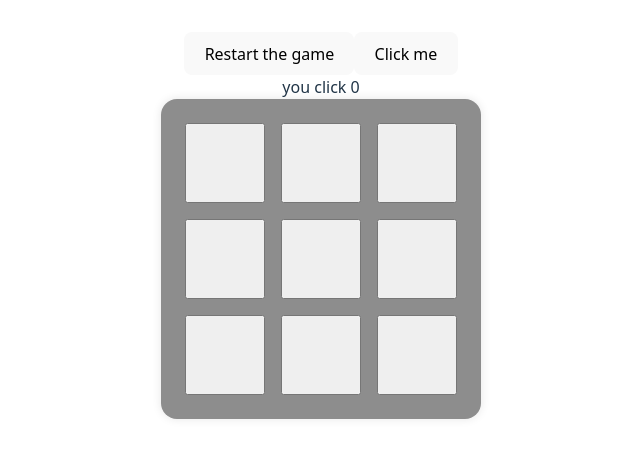
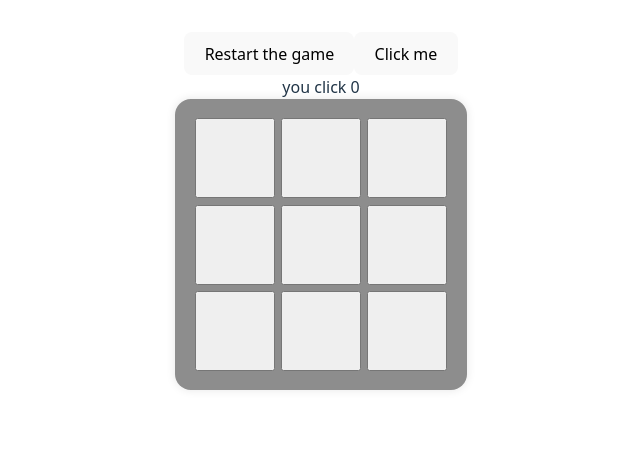
Before and after one commit to ilsbcr/Tic-Tac-Toe-Game, a React (Vite) app: page / in a window 1280 px wide. Shown: the top 458 px of the page, without its empty margins (319-959 px from the left). Built offline with nearby package versions, Linux system fonts and the light colour scheme.

Commit message:
fix the onclick margin bug

```diff
--- a/src/App.css
+++ b/src/App.css
@@ -4,13 +4,45 @@
   padding: 2rem;
   text-align: center;
 }
-.square{
-  margin: 0.5rem;
+/* .square{
+  margin: 0.2rem;
+  width: 5rem;
+  height: 5rem;
+  padding: 0rem;
+  font-size: 2rem;
+} */
+
+.square {
+  margin: 0.2rem;
+  width: 5rem;
+  height: 5rem;
+  padding: 0rem;
+  font-size: 2rem;
+   line-height: 5rem;
+  vertical-align: middle;
+  /* text-align: center;
+  display: inline-block;
+  overflow: hidden; */
+}
+
+
+
+/* .square {
+  margin: 0.2rem;
   width: 5rem;
   height: 5rem;
   font-size: 2rem;
-}
+  display: flex;
+  flex-direction: column;
+  align-items: center;
+  justify-content: center;
+  padding: 0;
+} */
 
+/* .board-row{
+    margin: 0rem;
+    padding: 0rem;
+} */
 .board{
   display: flex;
   flex-direction: column;
--- a/src/App.jsx
+++ b/src/App.jsx
@@ -47,17 +47,17 @@ function Board() {
   return (
     <>
       <div className="board">
-        <div >
+        <div   >
           <Square value={1} />
           <Square value={2} />
           <Square value={3} />
         </div>
-        <div >
+        <div   >
           <Square value={4} />
           <Square value={5} />
           <Square value={6} />
         </div>
-        <div>
+        <div >
           <Square value={7} />
           <Square value={8} />
           <Square value={9} />
```
